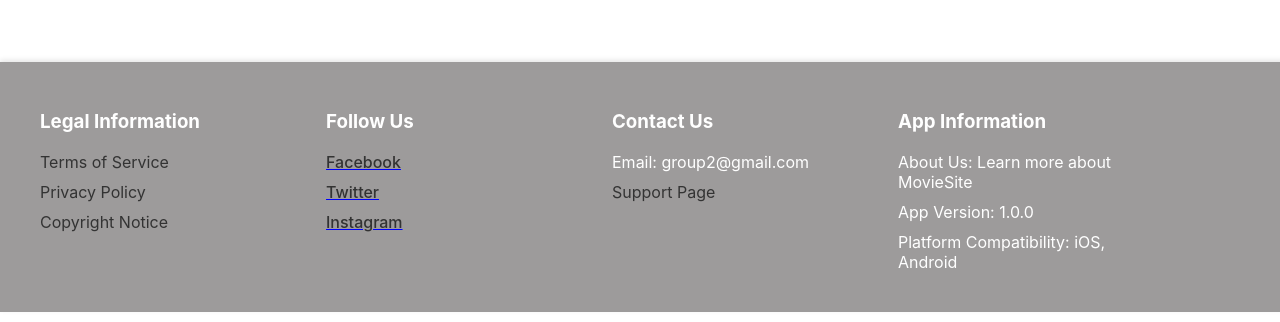
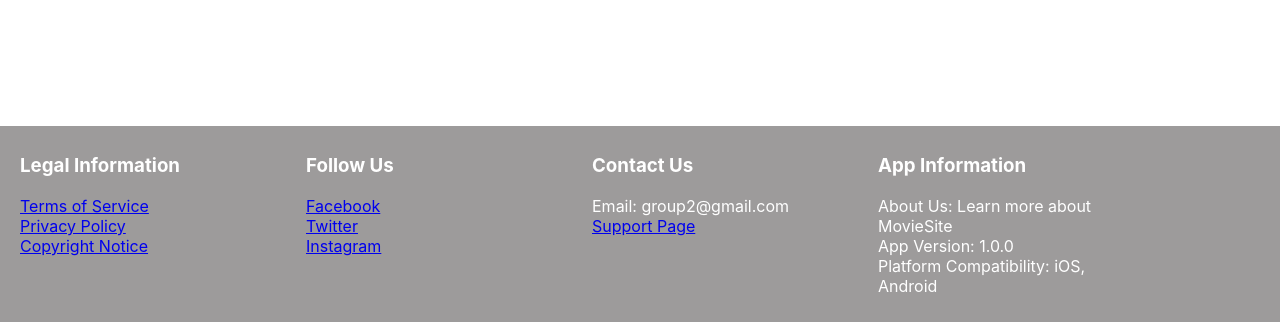
Before and after one commit to fardowsa1234/elite-2.2-movie-website, a React (Create React App) app: page / in a window 1280 px wide. Shown: the part 478-800 px from the top of the page. Built offline with nearby package versions, Linux system fonts and the light colour scheme.

Commit message:
contact Us

```diff
--- a/src/components/ContactUs/style.css
+++ b/src/components/ContactUs/style.css
@@ -2,24 +2,18 @@
 footer {
   position: fixed;
   left: 0;
-  bottom: 10px;
+  bottom: 0px;
   width: 100%;
   background-color: hsl(0, 1%, 61%);
-  color: #fff; /* Text color */
-  padding: 20px;
-  box-shadow: 0px -2px 5px rgba(0, 0, 0, 0.1);
+  color: #fff;
+  padding: 0px;
+
 }
 .footer-divs{
   display: flex;
 
 }
-.media-links {
 
-  font-weight: 500;
-  color: blue;
-  text-decoration: underline;
-
-}
 .footer-section{
   border: none;
   padding: 10px;
@@ -34,14 +28,5 @@ footer {
 footer ul {
   list-style: none;
   padding: 0;
-  margin: 0;
+
 }
-
-footer ul li {
-  margin-bottom: 10px;
-}
-
-footer ul li a {
-  text-decoration: none;
-  color: #333;
-}
```
